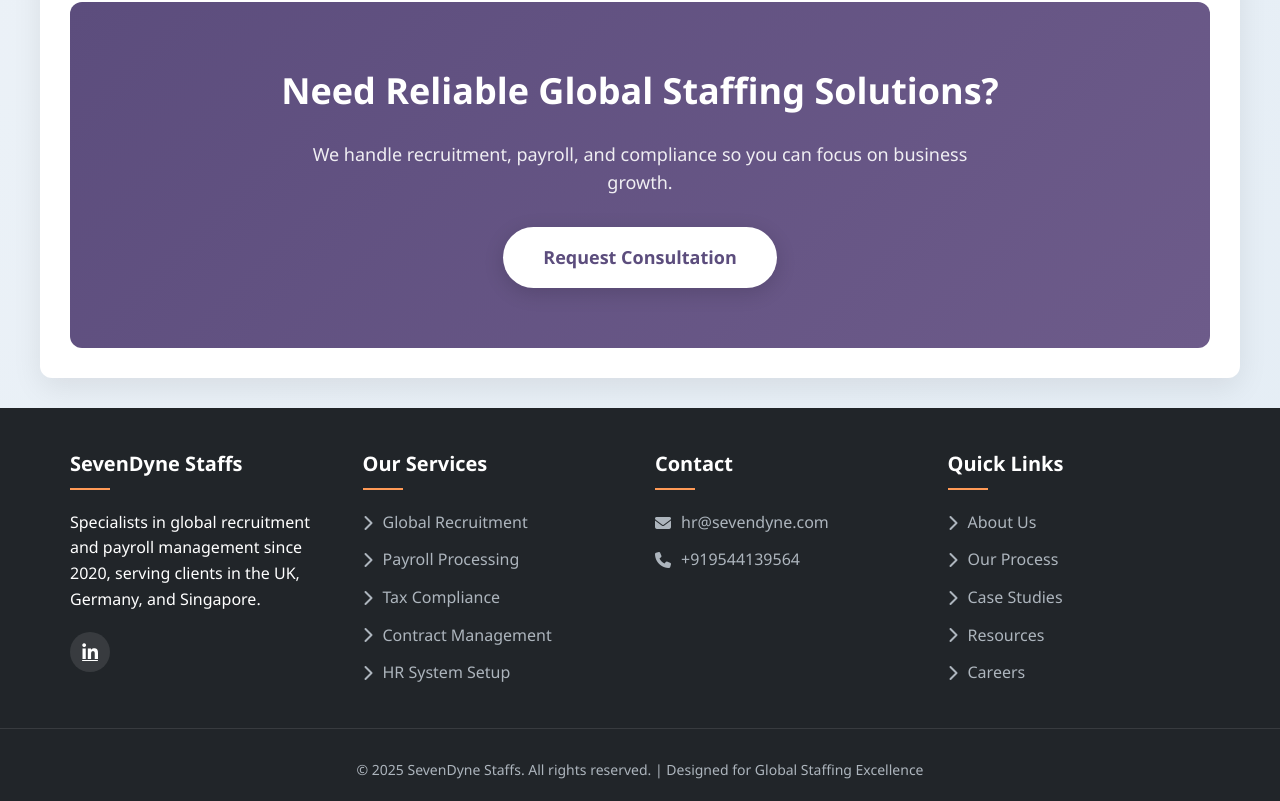
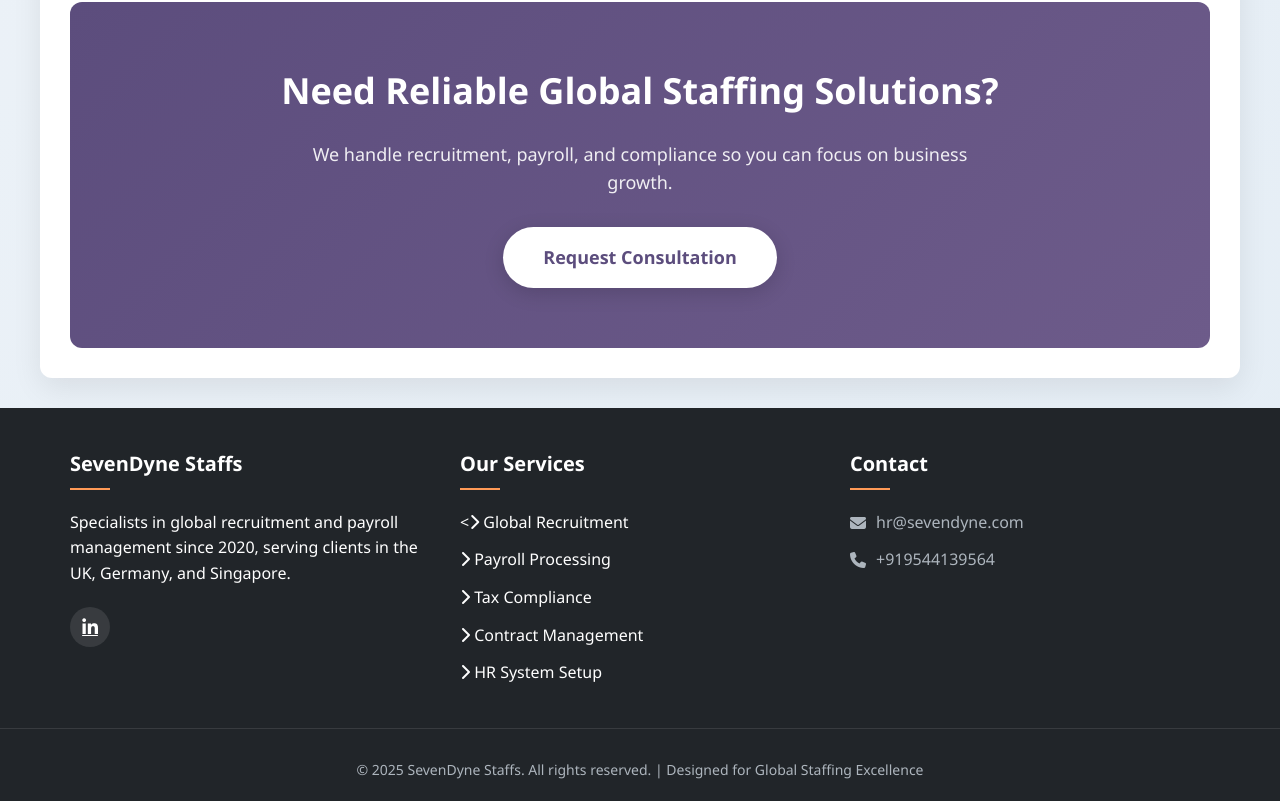
Before and after one commit to sevendyne/SevendyneStaffs, a plain HTML site: page index.html in a window 1280 px wide. Shown: the part 2881-3682 px from the top of the page. Drawn offline with Linux system fonts and the light colour scheme.

Commit message:
Update index.html

```diff
--- a/index.html
+++ b/index.html
@@ -1057,11 +1057,11 @@
         <div class="footer-column">
             <h3>Our Services</h3>
             <ul class="footer-links">
-                <li><a href="#"><i class="fas fa-chevron-right"></i> Global Recruitment</a></li>
-                <li><a href="#"><i class="fas fa-chevron-right"></i> Payroll Processing</a></li>
-                <li><a href="#"><i class="fas fa-chevron-right"></i> Tax Compliance</a></li>
-                <li><a href="#"><i class="fas fa-chevron-right"></i> Contract Management</a></li>
-                <li><a href="#"><i class="fas fa-chevron-right"></i> HR System Setup</a></li>
+                <li><<i class="fas fa-chevron-right"></i> Global Recruitment</li>
+                <li><i class="fas fa-chevron-right"></i> Payroll Processing</li>
+                <li><i class="fas fa-chevron-right"></i> Tax Compliance</li>
+                <li><i class="fas fa-chevron-right"></i> Contract Management</li>
+                <li><i class="fas fa-chevron-right"></i> HR System Setup</li>
             </ul>
         </div>
 
@@ -1073,16 +1073,6 @@
             </ul>
         </div>
 
-        <div class="footer-column">
-            <h3>Quick Links</h3>
-            <ul class="footer-links">
-                <li><a href="#"><i class="fas fa-chevron-right"></i> About Us</a></li>
-                <li><a href="#"><i class="fas fa-chevron-right"></i> Our Process</a></li>
-                <li><a href="#"><i class="fas fa-chevron-right"></i> Case Studies</a></li>
-                <li><a href="#"><i class="fas fa-chevron-right"></i> Resources</a></li>
-                <li><a href="#"><i class="fas fa-chevron-right"></i> Careers</a></li>
-            </ul>
-        </div>
     </div>
 
     <div class="copyright">
```
